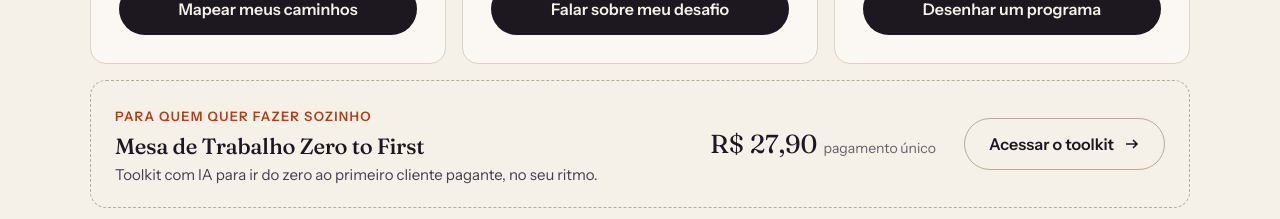
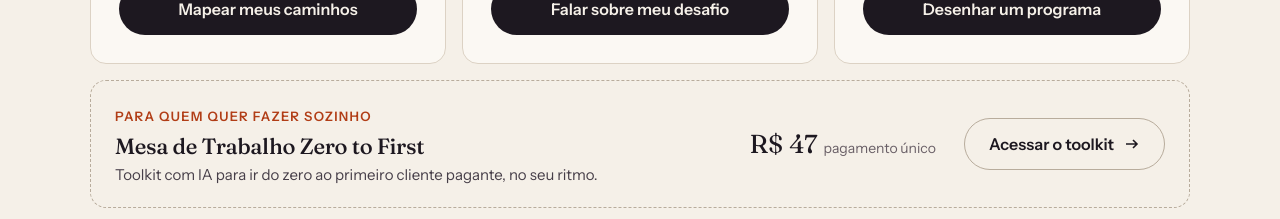
Before and after one commit to miguelsnahas-ai/miguelsnahas-ai.github.io, a plain HTML site: page index.html in a window 1280 px wide. Shown: the part 4220-4439 px from the top of the page. Drawn offline with Linux system fonts and the light colour scheme.

Commit message:
Home: Mesa de Trabalho por R$ 47
Co-Authored-By: Claude Opus 5.5 <noreply@anthropic.com>
Claude-Session: https://claude.ai/code/session_01Wow97CXGNUyNqw1nX8bET8

```diff
--- a/index.html
+++ b/index.html
@@ -784,7 +784,7 @@ var CONFIG = {
 
   // Produto de entrada: a Mesa de Trabalho Zero to First (card menor em Formas de trabalhar).
   // Deixe price vazio para esconder o selo de preço.
-  entryProduct: { url: "/zero-to-first/toolkit/", price: "R$ 27,90", priceNote: "pagamento único" },
+  entryProduct: { url: "/zero-to-first/toolkit/", price: "R$ 47", priceNote: "pagamento único" },
 
   email: "miguelsnahas@gmail.com",
 
```
Also changed, not shown: llms.txt.
